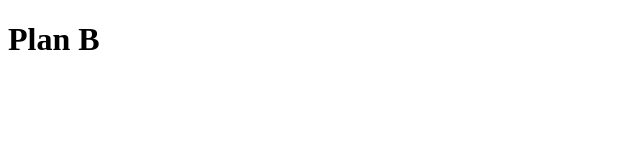
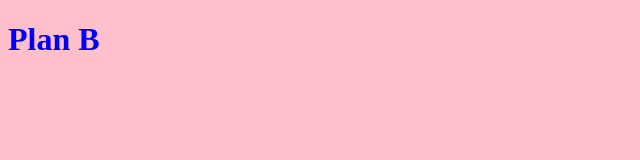
Before and after one commit to asmaaelsayed77/test, a plain HTML site: page index.html in a window 1280 px wide. Shown: the whole page, without its empty margins (0-640 px from the left). Drawn offline with Linux system fonts and the light colour scheme.

Commit message:
created css color

```diff
--- a/css/style.css
+++ b/css/style.css
@@ -1 +1,4 @@
-h1 { color: red; }
+body {
+	background-color: pink;
+	color: blue;
+}
--- a/index.html
+++ b/index.html
@@ -3,7 +3,7 @@
 	<head>
 		<meta charset="utf-8">
 		<title>Plan B</title>
-
+		<link rel= "stylesheet" href="./css/style.css">
 	</head>
 	<body>
 		<h1>Plan B </h1>
--- /dev/null
+++ b/index.js
@@ -0,0 +1 @@
+aler ("hello from java script!");
```
